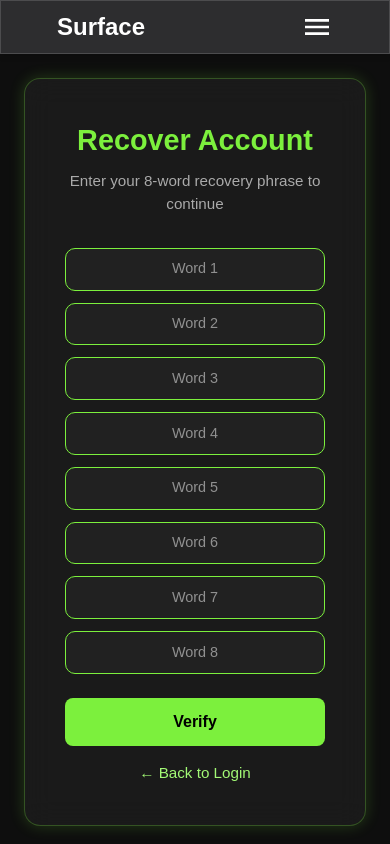
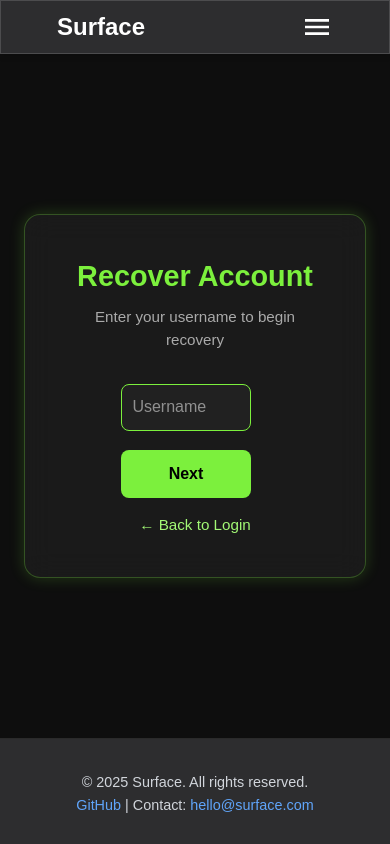
Before and after one commit to WasimEdu/detor, a React (Vite) app: page /recover-account in a window 390 px wide. Built offline with nearby package versions, Linux system fonts and the light colour scheme.

Commit message:
Recovery Page fixed

```diff
--- a/src/components/auth/RecoverForm.jsx
+++ b/src/components/auth/RecoverForm.jsx
@@ -1,50 +1,116 @@
-import React, { useState, useEffect } from "react";
-import "../../styles/Auth/RecoverForm.css";
+import React, { useState } from "react";
+import "@/styles/Auth/RecoverForm.css";
 import { Link } from "react-router-dom";
 
+// Simulated full 8-word seed (backend should handle this in real case)
+const fullSeed = ["apple", "raven", "light", "glass", "code", "zone", "orbit", "lava"];
+
 const RecoveryForm = () => {
-  const [phrase, setPhrase] = useState(Array(8).fill(""));
+  const [step, setStep] = useState(1);
+  const [username, setUsername] = useState("");
+  const [seedState, setSeedState] = useState(Array(8).fill(""));
+  const [prefilledIndexes, setPrefilledIndexes] = useState([]);
+  const [error, setError] = useState("");
 
-  const handleChange = (index, value) => {
-    const updated = [...phrase];
-    updated[index] = value.trim().toLowerCase();
-    setPhrase(updated);
+  const handleUsernameSubmit = (e) => {
+    e.preventDefault();
+    setError("");
+
+    // Simulated valid username check
+    const isValid = username === "demo";
+
+    if (isValid) {
+      // Randomly pick 4 unique indexes
+      const indices = [];
+      while (indices.length < 4) {
+        const r = Math.floor(Math.random() * 8);
+        if (!indices.includes(r)) indices.push(r);
+      }
+
+      // Populate seedState based on those indexes
+      const newSeedState = [...seedState];
+      indices.forEach((i) => (newSeedState[i] = fullSeed[i]));
+
+      setSeedState(newSeedState);
+      setPrefilledIndexes(indices);
+      setStep(2);
+    } else {
+      setError("Username not found.");
+    }
   };
 
-  const handleSubmit = (e) => {
+  const handleWordChange = (index, value) => {
+    const updated = [...seedState];
+    updated[index] = value.trim().toLowerCase();
+    setSeedState(updated);
+  };
+
+  const handleRecoverySubmit = (e) => {
     e.preventDefault();
-    const joined = phrase.join(" ");
-    console.log("Submitted Recovery Phrase:", joined);
-    // Send `joined` to backend for verification
-    alert("Recovery phrase submitted. (Demo)");
+    const joinedSeed = seedState.join(" ");
+    console.log("Username:", username);
+    console.log("Full Seed:", joinedSeed);
+
+    // TODO: Send joinedSeed and username to backend for vault decryption
+    alert("Recovery submitted (demo only).");
   };
 
   return (
     <div className="recovery-wrapper">
       <div className="recovery-glass">
-        <form onSubmit={handleSubmit}>
+        {step === 1 ? (
+          <form onSubmit={handleUsernameSubmit}>
             <h2 className="recovery-title">Recover Account</h2>
-          <p className="recovery-subtext">Enter your 8-word recovery phrase to continue</p>
-
-          <div className="recovery-grid">
-            {phrase.map((word, index) => (
+            <p className="recovery-subtext">Enter your username to begin recovery</p>
             <input
-                key={index}
               type="text"
-                placeholder={`Word ${index + 1}`}
-                value={word}
-                onChange={(e) => handleChange(index, e.target.value)}
+              placeholder="Username"
+              className="username-input"
+              value={username}
+              onChange={(e) => setUsername(e.target.value)}
               required
             />
-            ))}
-          </div>
-
-          <button type="submit" className="btn-recovery">Verify</button>
-
+            {error && <p style={{ color: "salmon", textAlign: "center" }}>{error}</p>}
+            <button type="submit" className="next-btn">Next</button>
             <p className="recovery-footer">
               <Link to="/login">← Back to Login</Link>
             </p>
           </form>
+        ) : (
+          <form onSubmit={handleRecoverySubmit}>
+            <h2 className="recovery-title">Verify Seed Phrase</h2>
+            <p className="recovery-subtext">Complete your 8-word phrase below to recover access:</p>
+
+            <div className="recovery-grid">
+              {seedState.map((word, idx) =>
+                prefilledIndexes.includes(idx) ? (
+                  <input
+                    key={idx}
+                    type="text"
+                    value={word}
+                    disabled
+                    readOnly
+                    className="prefilled"
+                  />
+                ) : (
+                  <input
+                    key={idx}
+                    type="text"
+                    placeholder={`Word ${idx + 1}`}
+                    value={word}
+                    onChange={(e) => handleWordChange(idx, e.target.value)}
+                    required
+                  />
+                )
+              )}
+            </div>
+
+            <button type="submit" className="btn-recovery">Verify</button>
+            <p className="recovery-footer">
+              <Link to="/login">← Back to Login</Link>
+            </p>
+          </form>
+        )}
       </div>
     </div>
   );
--- a/src/styles/auth/LoginForm.css
+++ b/src/styles/auth/LoginForm.css
@@ -222,6 +222,7 @@
     flex-direction: column;
     width: 100%;
   }
+
   .login-right h2 {
   color: #7cf03d;
   margin-bottom: 1.5rem;
--- a/src/styles/auth/RecoverForm.css
+++ b/src/styles/auth/RecoverForm.css
@@ -94,10 +94,57 @@
   color: #94a3b8;
 }
 
+.username-input {
+  padding: 0.65rem;
+  margin-bottom: 1.2rem;
+  border: 1px solid #7cf03d;
+  border-radius: 8px;
+  background: rgba(255, 255, 255, 0.03);
+  color: white;
+  font-size: 1rem;
+  width: 40%;
+  margin-left: 14.5rem;
+
+}
+
+
+
+.next-btn {
+  width: 40%;
+  padding: 0.75rem;
+  background-color: #7cf03d;
+  color: #000;
+  font-weight: 600;
+  font-size: 1rem;
+  border: none;
+  border-radius: 8px;
+  cursor: pointer;
+  transition: 0.5s ease;
+  margin-left: 14.5rem;
+}
+
+.next-btn:hover {
+  background: transparent;
+  color: #7cf03d;
+  border: 1px solid #7cf03d;
+  transition: 0.5s ease;
+}
+
+
 /* Responsive */
 @media  (max-width: 768px) {
   .recovery-grid {
     grid-template-columns: repeat(2, 1fr);
+  }
+
+  .next-btn {
+    width: 50%;
+    margin-left: 10.5rem;
+  }
+
+  .username-input {
+    width: 50%;
+    margin-left: 10.5rem;
   }
 }
 
@@ -105,11 +152,35 @@
   .recovery-grid {
     grid-template-columns: repeat(2, 1fr);
   }
+
+
+}
+
+@media (max-width: 430px){
+  .next-btn {
+    width: 50%;
+    margin-left: 4.5rem !important;
+  }
+
+  .username-input {
+    width: 50%;
+    margin-left: 4.5rem !important;
+  }
 }
 
 @media (min-width: 320px) and (max-width: 480px) {
   .recovery-grid {
     grid-template-columns: repeat(1, 1fr);
+  }
+
+  .next-btn {
+    width: 50%;
+    margin-left: 3.5rem !important;
+  }
+
+  .username-input {
+    width: 50%;
+    margin-left: 3.5rem !important;
   }
 }
 
```
Lines whose indentation alone changed are shown as unchanged.
